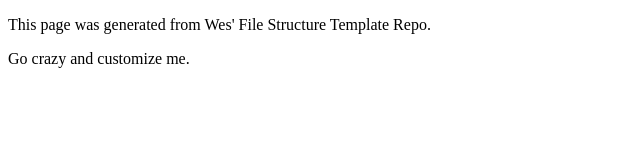
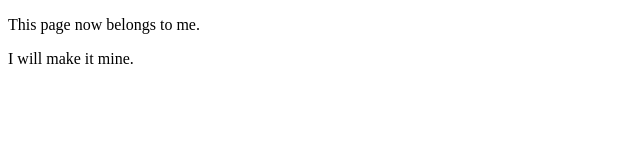
Before and after one commit to cdecar/art101, a plain HTML site: page index.html in a window 1280 px wide. Shown: the whole page, without its empty margins (0-640 px from the left). Drawn offline with Linux system fonts and the light colour scheme.

Commit message:
Update index.html

```diff
--- a/index.html
+++ b/index.html
@@ -6,9 +6,9 @@
 </head>
 <body>
 	<main>
-		<p>This page was generated from Wes' File Structure Template Repo.</p>
+		<p>This page now belongs to me.</p>
 
-		<p>Go crazy and customize me.</p>
+		<p>I will make it mine.</p>
 	</main>
 
 
```
